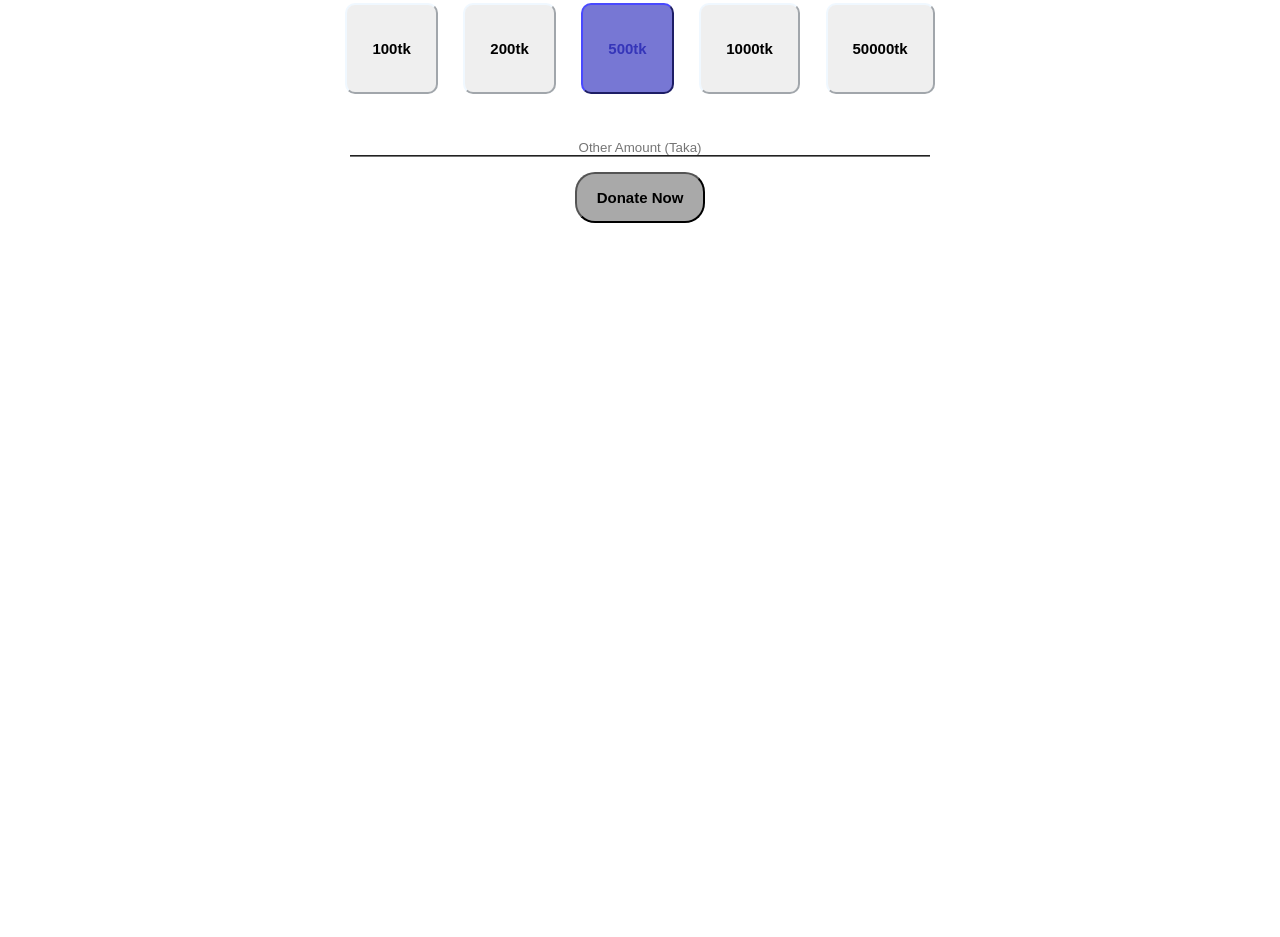
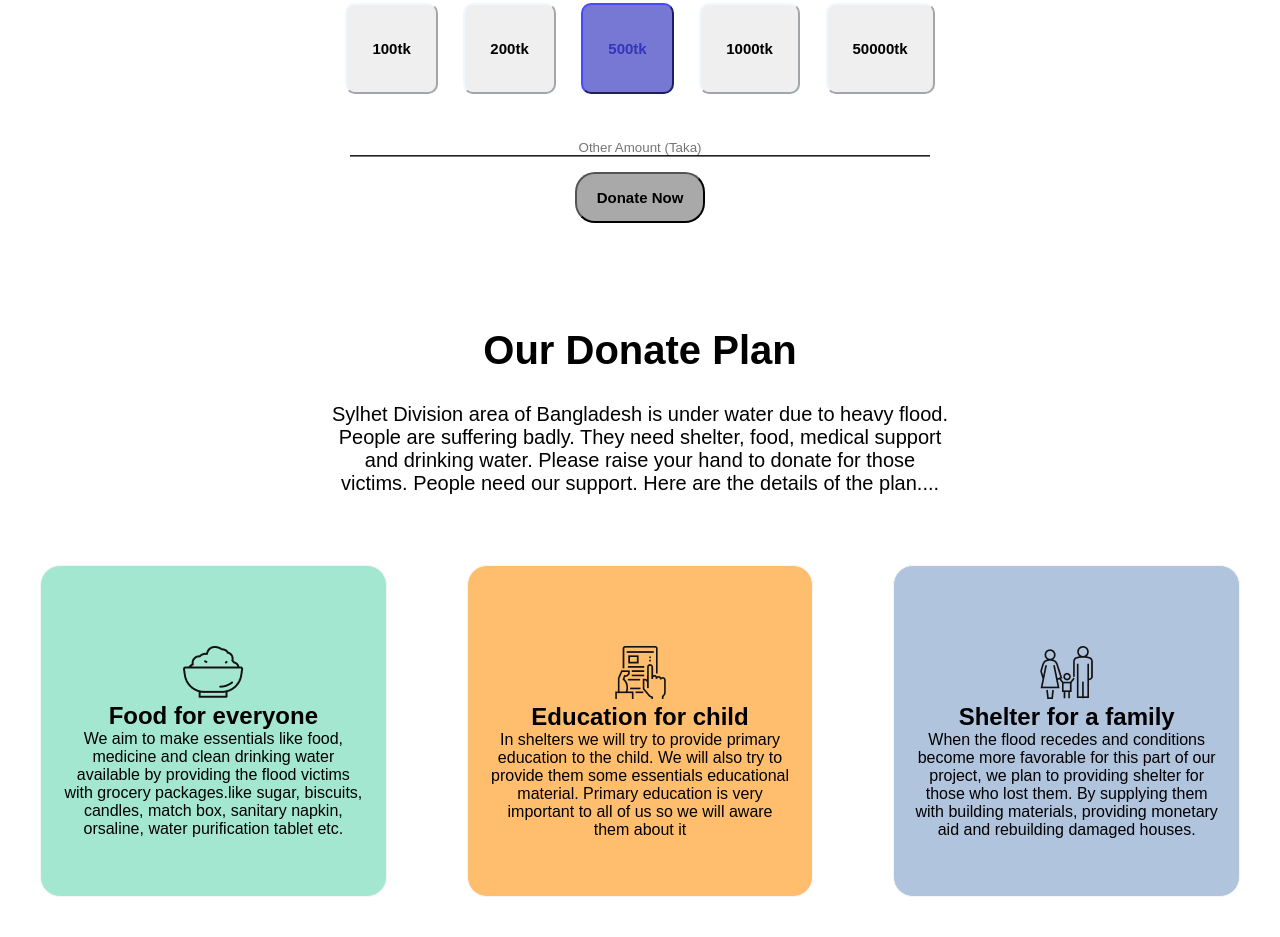
Before and after one commit to miavai649/assignment-1, a plain HTML site: page index.html in a window 1280 px wide. Shown: the part 1028-1965 px from the top of the page. Before the commit the page ends 1356 px from the top, so only its background shows below. Drawn offline with Linux system fonts and the light colour scheme; a web font is replaced by a local one.

Commit message:
plan section added

```diff
--- a/index.html
+++ b/index.html
@@ -50,5 +50,30 @@
         </div>
     </section>
 
+    <section>
+        <div class="donate-plan">
+            <h1>Our Donate Plan</h1>
+            <p>Sylhet Division area of Bangladesh is under water due to heavy flood. People are suffering badly. They need shelter,
+            food, medical support and drinking water. Please raise your hand to donate for those victims. People need our support. Here are the details of the plan....</p>
+        </div>
+        <div class="plan-details">
+            <div id="food-card" class="plan-card">
+                <img src="icons/food.png" alt="food icon">
+                <h2>Food for everyone</h2>
+                <p>We aim to make essentials like food, medicine and clean drinking water available by providing the flood victims with grocery packages.like sugar, biscuits, candles, match box, sanitary napkin, orsaline, water purification tablet etc.</p>
+            </div>
+            <div id="edu-card" class="plan-card">
+                <img src="icons/Frame-1.png" alt="book icon">
+                <h2>Education for child</h2>
+                <p>In shelters we will try to provide primary education to the child. We will also try to provide them some essentials educational material. Primary education is very important to all of us so we will aware them about it</p>
+            </div>
+            <div id="shelt-card" class="plan-card">
+                <img src="icons/shelter.png" alt="family icon">
+                <h2>Shelter for a family</h2>
+                <p>When the flood recedes and conditions become more favorable for this part of our project, we plan to providing shelter for those who lost them. By supplying them with building materials, providing monetary aid and rebuilding damaged houses.</p>
+            </div>
+        </div>
+    </section>
+
 </body>
 </html>
--- a/style.css
+++ b/style.css
@@ -85,3 +85,40 @@
 #no-outline:focus{
     outline: none;
 }
+.donate-plan h1{
+    font-weight: 900;
+    font-size: 40px;
+    text-align: center;
+}
+.donate-plan p{
+    font-size: 20px;
+    text-align: center;
+    margin: 30px;
+    padding-left: 300px;
+    padding-right: 300px;
+}
+.plan-card{
+    height: 250px;
+    width: 350px;
+    border: 1px solid whitesmoke;
+    border-radius: 20px;
+    margin: 40px;
+    text-align: center;
+    padding-top: 80px;
+    padding-left: 20px;
+    padding-right: 20px;
+    box-shadow: 10px 10x 18px grey;
+}
+.plan-details{
+    display: flex;
+    justify-content: space-evenly;
+}
+#food-card{
+    background-color: rgb(164, 231, 209);
+}
+#edu-card{
+    background-color: rgb(255, 190, 110);
+}
+#shelt-card{
+    background-color: lightsteelblue;
+}
```
